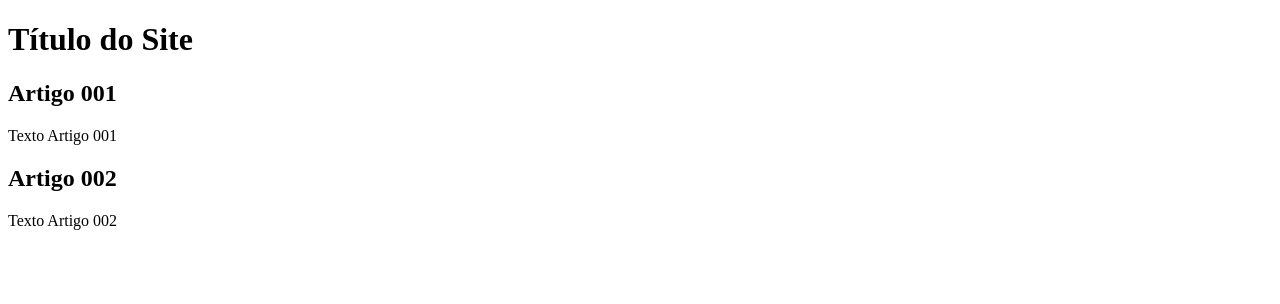
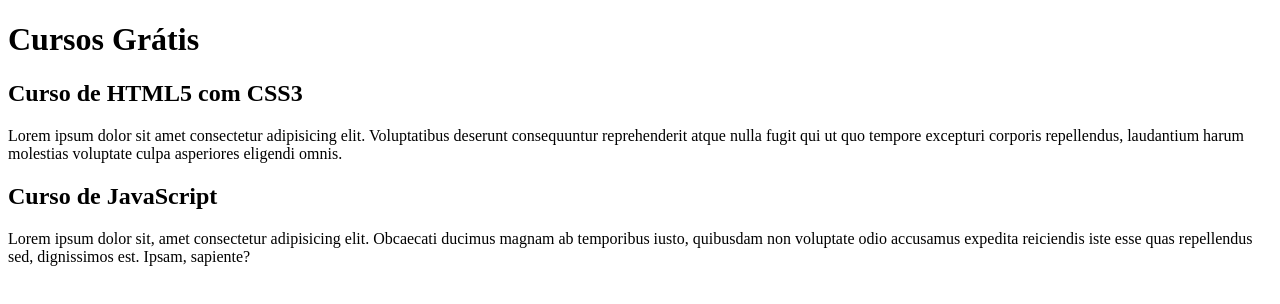
Before and after one commit to Daniela-Correa-Vitti/projeto-site, a plain HTML site: page index.html in a window 1280 px wide. Drawn offline with Linux system fonts and the light colour scheme.

Commit message:
comecei a escrever conteúdo

```diff
--- a/index.html
+++ b/index.html
@@ -8,16 +8,16 @@
 <body>
     <main>
         <header>
-            <h1>Título do Site</h1>
+            <h1>Cursos Grátis</h1>
 
         </header>
         <article>
-            <h2>Artigo 001</h2>
-            <p>Texto Artigo 001</p>
+            <h2>Curso de HTML5 com CSS3</h2>
+            <p>Lorem ipsum dolor sit amet consectetur adipisicing elit. Voluptatibus deserunt consequuntur reprehenderit atque nulla fugit qui ut quo tempore excepturi corporis repellendus, laudantium harum molestias voluptate culpa asperiores eligendi omnis.</p>
         </article>
         <article>
-            <h2> Artigo 002</h2>
-            <p>Texto Artigo 002</p>
+            <h2>Curso de JavaScript</h2>
+            <p>Lorem ipsum dolor sit, amet consectetur adipisicing elit. Obcaecati ducimus magnam ab temporibus iusto, quibusdam non voluptate odio accusamus expedita reiciendis iste esse quas repellendus sed, dignissimos est. Ipsam, sapiente?</p>
         </article>
 
     </main>
```
